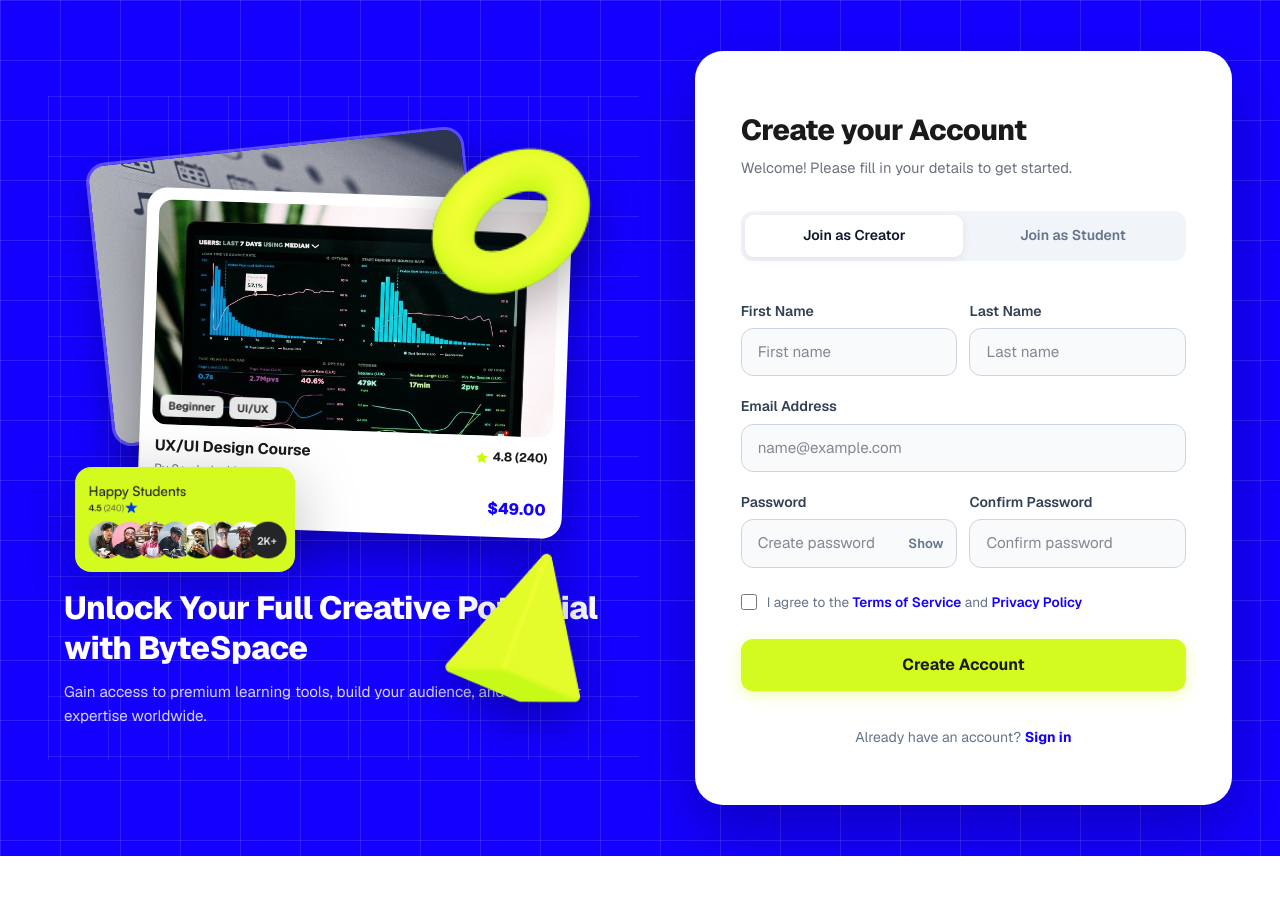
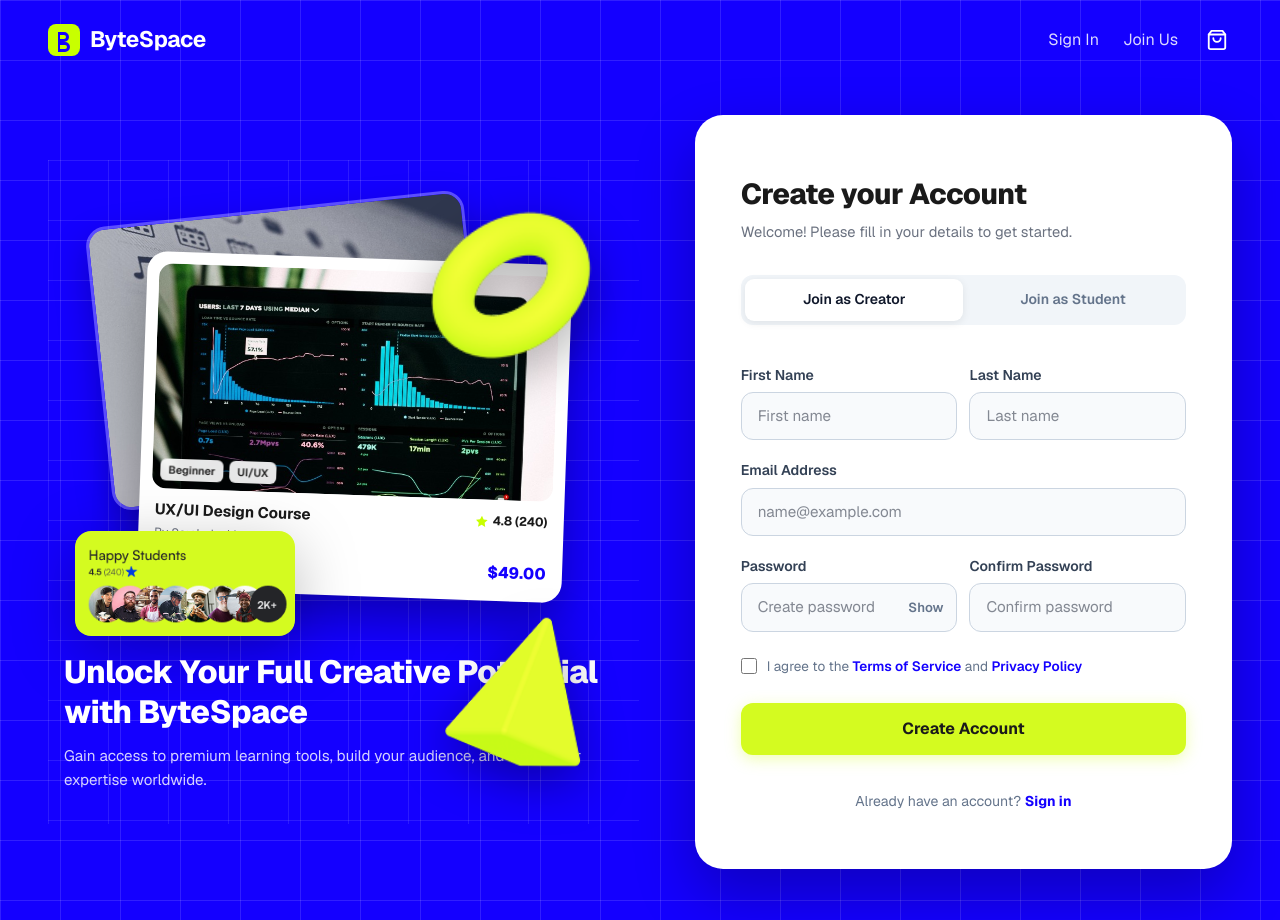
Before and after one commit to fahmidurshanto/bytespace, a Next.js app: page /register in a window 1280 px wide. Before the commit the page ends 856 px from the top, so only its background shows below. Built offline with nearby package versions, Linux system fonts and the light colour scheme; grey boxes are pictures that could not be loaded.

Commit message:
added some missing elements on the login and register page

```diff
--- a/app/components/HeroSection.tsx
+++ b/app/components/HeroSection.tsx
@@ -1,101 +1,12 @@
 import Image from "next/image";
 import Link from "next/link";
+import Navbar from "./Navbar";
 
 export default function HeroSection() {
   return (
     <section id="hero-section" className="hero-section">
       {/* ── Navbar ── */}
-      <nav id="navbar" className="navbar">
-        <div className="navbar-inner">
-          {/* Logo */}
-          <a href="/" className="navbar-logo" aria-label="ByteSpace Home">
-            <svg
-              width="32"
-              height="32"
-              viewBox="0 0 32 32"
-              fill="none"
-              xmlns="http://www.w3.org/2000/svg"
-              aria-hidden="true"
-            >
-              <rect width="32" height="32" rx="8" fill="#C8FF00" />
-              <path
-                d="M10 8h6a5 5 0 0 1 0 10h-6V8Zm2 3v4h4a2 2 0 1 0 0-4h-4Zm-2 7h7a5 5 0 0 1 0 10h-7V18Zm2 3v4h5a2 2 0 1 0 0-4h-5Z"
-                fill="#1400FF"
-              />
-            </svg>
-            <span className="navbar-logo-text">ByteSpace</span>
-          </a>
-
-          {/* Center Links */}
-          <ul className="navbar-links">
-            <li>
-              <a href="/" className="navbar-link active">
-                Home
-              </a>
-            </li>
-            <li>
-              <a href="#courses" className="navbar-link">
-                Courses
-              </a>
-            </li>
-            <li>
-              <a href="/creators" className="navbar-link">
-                Creators
-              </a>
-            </li>
-          </ul>
-
-          {/* Right Actions */}
-          <div className="navbar-actions">
-            <Link href="/register" className="navbar-action-link">
-              Sign In
-            </Link>
-            <Link href="/register" className="navbar-action-link">
-              Join Us
-            </Link>
-            <button
-              className="navbar-cart"
-              aria-label="Shopping cart"
-              type="button"
-            >
-              <svg
-                width="22"
-                height="22"
-                viewBox="0 0 24 24"
-                fill="none"
-                stroke="currentColor"
-                strokeWidth="2"
-                strokeLinecap="round"
-                strokeLinejoin="round"
-              >
-                <path d="M6 2 3 6v14a2 2 0 0 0 2 2h14a2 2 0 0 0 2-2V6l-3-4Z" />
-                <line x1="3" x2="21" y1="6" y2="6" />
-                <path d="M16 10a4 4 0 0 1-8 0" />
-              </svg>
-            </button>
-          </div>
-
-          {/* Mobile Menu Toggle */}
-          <button
-            className="navbar-mobile-toggle"
-            aria-label="Toggle menu"
-            type="button"
-          >
-            <svg
-              width="24"
-              height="24"
-              viewBox="0 0 24 24"
-              fill="none"
-              stroke="currentColor"
-              strokeWidth="2"
-            >
-              <line x1="3" y1="6" x2="21" y2="6" />
-              <line x1="3" y1="12" x2="21" y2="12" />
-              <line x1="3" y1="18" x2="21" y2="18" />
-            </svg>
-          </button>
-        </div>
-      </nav>
+      <Navbar />
 
       {/* ── Hero Content ── */}
       <div className="hero-content">
--- /dev/null
+++ b/app/components/Navbar.css
@@ -0,0 +1,121 @@
+.navbar {
+  position: relative;
+  z-index: 100;
+  width: 100%;
+  padding: 0 clamp(1rem, 4vw, 3rem);
+}
+
+.navbar-inner {
+  max-width: 1400px;
+  margin: 0 auto;
+  display: flex;
+  align-items: center;
+  justify-content: space-between;
+  height: 80px;
+}
+
+.navbar-logo {
+  display: flex;
+  align-items: center;
+  gap: 10px;
+  text-decoration: none;
+  flex-shrink: 0;
+}
+
+.navbar-logo-text {
+  font-size: 1.4rem;
+  font-weight: 700;
+  color: var(--bs-white, #ffffff);
+  letter-spacing: -0.02em;
+}
+
+.navbar-links {
+  display: flex;
+  align-items: center;
+  gap: 2rem;
+  list-style: none;
+  margin: 0;
+  padding: 0;
+}
+
+.navbar-link {
+  font-size: 1rem;
+  font-weight: 400;
+  color: rgba(255, 255, 255, 0.75);
+  text-decoration: none;
+  transition: color var(--bs-transition, 0.3s ease);
+  position: relative;
+}
+
+.navbar-link:hover,
+.navbar-link.active {
+  color: var(--bs-white, #ffffff);
+  font-weight: 500;
+}
+
+.navbar-link.active::after {
+  content: "";
+  position: absolute;
+  bottom: -4px;
+  left: 0;
+  width: 100%;
+  height: 2px;
+  background: var(--bs-white, #ffffff);
+  border-radius: 1px;
+}
+
+.navbar-actions {
+  display: flex;
+  align-items: center;
+  gap: 1.5rem;
+}
+
+.navbar-action-link {
+  font-size: 1rem;
+  font-weight: 400;
+  color: rgba(255, 255, 255, 0.85);
+  text-decoration: none;
+  transition: color var(--bs-transition, 0.3s ease);
+}
+
+.navbar-action-link:hover {
+  color: var(--bs-white, #ffffff);
+}
+
+.navbar-cart {
+  display: flex;
+  align-items: center;
+  justify-content: center;
+  background: none;
+  border: none;
+  color: var(--bs-white, #ffffff);
+  cursor: pointer;
+  padding: 4px;
+  transition: transform var(--bs-transition, 0.3s ease);
+}
+
+.navbar-cart:hover {
+  transform: scale(1.1);
+}
+
+.navbar-mobile-toggle {
+  display: none;
+  background: none;
+  border: none;
+  color: var(--bs-white, #ffffff);
+  cursor: pointer;
+  padding: 4px;
+}
+
+@media (max-width: 992px) {
+  .navbar-inner {
+    height: 70px;
+  }
+  .navbar-links,
+  .navbar-actions {
+    display: none;
+  }
+  .navbar-mobile-toggle {
+    display: block;
+  }
+}
--- /dev/null
+++ b/app/components/Navbar.tsx
@@ -0,0 +1,104 @@
+import Link from "next/link";
+import "./Navbar.css";
+
+interface NavbarProps {
+  hideLinks?: boolean;
+}
+
+export default function Navbar({ hideLinks = false }: NavbarProps) {
+  return (
+    <nav className="navbar" aria-label="Main navigation">
+      <div className="navbar-inner">
+        {/* Logo */}
+        <Link href="/" className="navbar-logo" aria-label="ByteSpace Home">
+          <svg
+            width="32"
+            height="32"
+            viewBox="0 0 32 32"
+            fill="none"
+            xmlns="http://www.w3.org/2000/svg"
+            aria-hidden="true"
+          >
+            <rect width="32" height="32" rx="8" fill="#C8FF00" />
+            <path
+              d="M10 8h6a5 5 0 0 1 0 10h-6V8Zm2 3v4h4a2 2 0 1 0 0-4h-4Zm-2 7h7a5 5 0 0 1 0 10h-7V18Zm2 3v4h5a2 2 0 1 0 0-4h-5Z"
+              fill="#1400FF"
+            />
+          </svg>
+          <span className="navbar-logo-text">ByteSpace</span>
+        </Link>
+
+        {/* Center Links */}
+        {!hideLinks && (
+          <ul className="navbar-links">
+            <li>
+              <Link href="/" className="navbar-link">
+                Home
+              </Link>
+            </li>
+            <li>
+              <Link href="/#courses" className="navbar-link">
+                Courses
+              </Link>
+            </li>
+            <li>
+              <Link href="/creators" className="navbar-link">
+                Creators
+              </Link>
+            </li>
+          </ul>
+        )}
+
+        {/* Right Actions */}
+        <div className="navbar-actions">
+          <Link href="/login" className="navbar-action-link">
+            Sign In
+          </Link>
+          <Link href="/register" className="navbar-action-link">
+            Join Us
+          </Link>
+          <button
+            className="navbar-cart"
+            aria-label="Shopping cart"
+            type="button"
+          >
+            <svg
+              width="22"
+              height="22"
+              viewBox="0 0 24 24"
+              fill="none"
+              stroke="currentColor"
+              strokeWidth="2"
+              strokeLinecap="round"
+              strokeLinejoin="round"
+            >
+              <path d="M6 2 3 6v14a2 2 0 0 0 2 2h14a2 2 0 0 0 2-2V6l-3-4Z" />
+              <line x1="3" x2="21" y1="6" y2="6" />
+              <path d="M16 10a4 4 0 0 1-8 0" />
+            </svg>
+          </button>
+        </div>
+
+        {/* Mobile Menu Toggle */}
+        <button
+          className="navbar-mobile-toggle"
+          aria-label="Toggle menu"
+          type="button"
+        >
+          <svg
+            width="24"
+            height="24"
+            viewBox="0 0 24 24"
+            fill="none"
+            stroke="currentColor"
+            strokeWidth="2"
+          >
+            <line x1="3" y1="6" x2="21" y2="6" />
+            <line x1="3" y1="12" x2="21" y2="12" />
+            <line x1="3" y1="18" x2="21" y2="18" />
+          </svg>
+        </button>
+      </div>
+    </nav>
+  );
+}
--- a/app/login/login.css
+++ b/app/login/login.css
@@ -10,7 +10,7 @@
   display: flex;
   align-items: center;
   justify-content: center;
-  padding: 3rem clamp(1rem, 4vw, 3rem);
+  padding: 7rem clamp(1rem, 4vw, 3rem) 3rem;
   overflow: hidden;
 }
 
--- a/app/login/page.tsx
+++ b/app/login/page.tsx
@@ -3,6 +3,8 @@
 import { useState } from "react";
 import Link from "next/link";
 import "./login.css";
+
+import Navbar from "../components/Navbar";
 
 export default function LoginPage() {
   const [showPassword, setShowPassword] = useState(false);
@@ -19,6 +21,9 @@
 
   return (
     <main className="login-page">
+      <div style={{ position: "absolute", top: 0, left: 0, width: "100%", zIndex: 100 }}>
+        <Navbar hideLinks />
+      </div>
       {/* Full-page square grid overlay */}
       <div className="login-page-grid-overlay" aria-hidden="true" />
 
--- a/app/register/page.tsx
+++ b/app/register/page.tsx
@@ -3,6 +3,8 @@
 import { useState } from "react";
 import Link from "next/link";
 import "./register.css";
+
+import Navbar from "../components/Navbar";
 
 export default function RegisterPage() {
   const [showPassword, setShowPassword] = useState(false);
@@ -24,6 +26,9 @@
 
   return (
     <main className="register-page">
+      <div style={{ position: "absolute", top: 0, left: 0, width: "100%", zIndex: 100 }}>
+        <Navbar hideLinks />
+      </div>
       {/* Full-page square grid overlay */}
       <div className="register-page-grid-overlay" aria-hidden="true" />
 
--- a/app/register/register.css
+++ b/app/register/register.css
@@ -10,7 +10,7 @@
   display: flex;
   align-items: center;
   justify-content: center;
-  padding: 3rem clamp(1rem, 4vw, 3rem);
+  padding: 7rem clamp(1rem, 4vw, 3rem) 3rem;
   overflow: hidden;
 }
 
```
